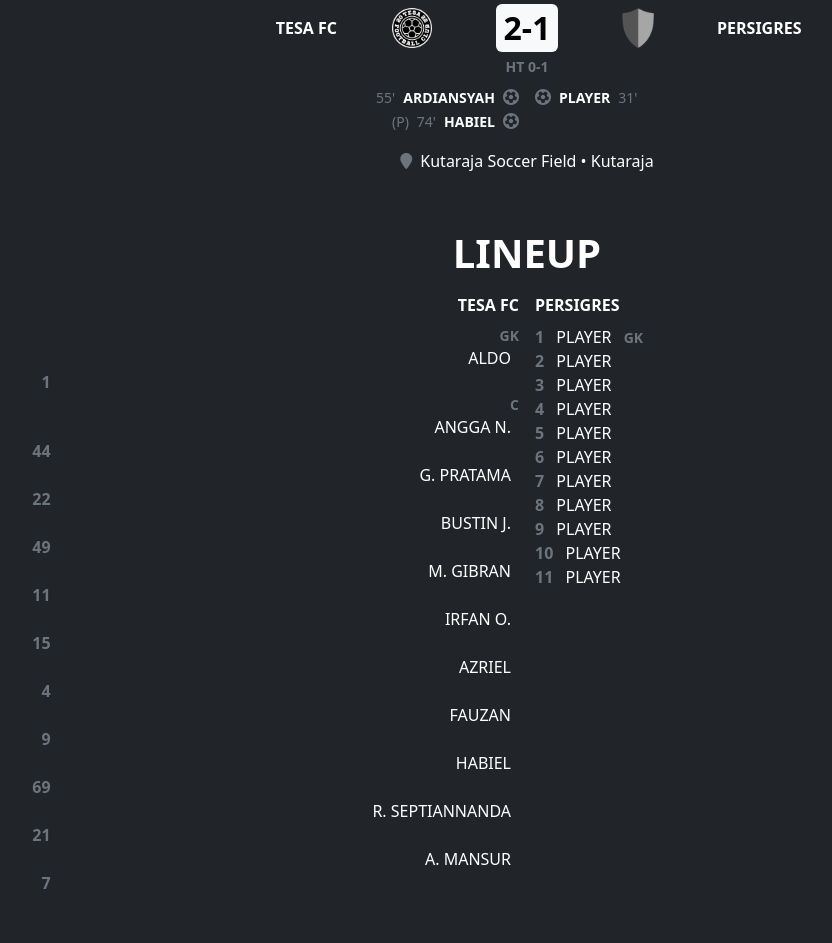
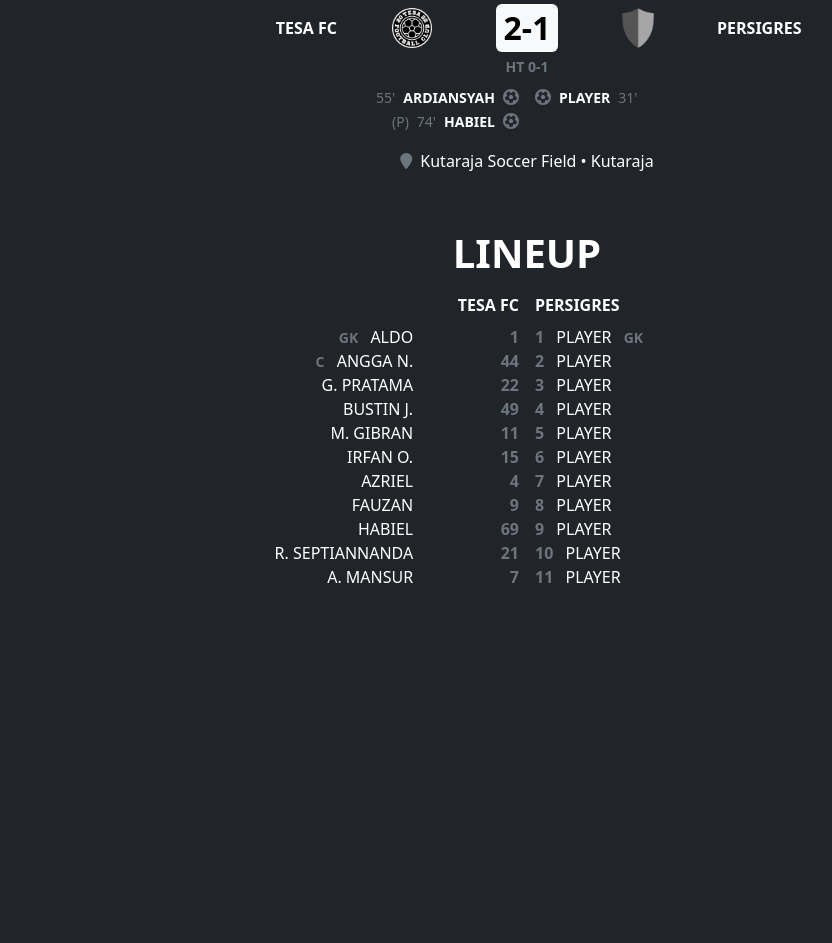
Before and after one commit to tesafc/tesafc.github.io, a Jekyll site: the page built from _matches/2022-06-25.md, in a window 1280 px wide. Shown: the part 851-1794 px from the top of the page, without its empty margins (113-945 px from the left). Built offline with Jekyll 4.4.1, drawn with Linux system fonts in a browser that asks for light colours; nearby versions of some CDN libraries; after the commit the page ends 1488 px from its top, so only the background shows below that.

Commit message:
Update match.html

```diff
--- a/_layouts/match.html
+++ b/_layouts/match.html
@@ -80,9 +80,9 @@ layout: default
         </li>
         {% for player in page.lineup.home-team.lineup %}
         <li class="d-block row g-0 list-group-item text-bg-dark text-end border-0 p-0">
-          {% if player.role %}<small class="d-block col-auto text-uppercase fw-bolder text-secondary">{{ player.role }}</small>{% endif %}
-          <span class="d-block col-auto text-uppercase px-2">{{ player.name }}</span>
-          <span class="d-block col-2 text-uppercase text-secondary fw-bolder">{{ player.no-punggung }}</span>
+          {% if player.role %}<small class="d-inline-block block col-auto text-uppercase fw-bolder text-secondary">{{ player.role }}</small>{% endif %}
+          <span class="d-inline-block col-auto text-uppercase px-2">{{ player.name }}</span>
+          <span class="d-inline-block col-2 text-uppercase text-secondary fw-bolder">{{ player.no-punggung }}</span>
         </li>
         {% endfor %}
       </ul>
```
